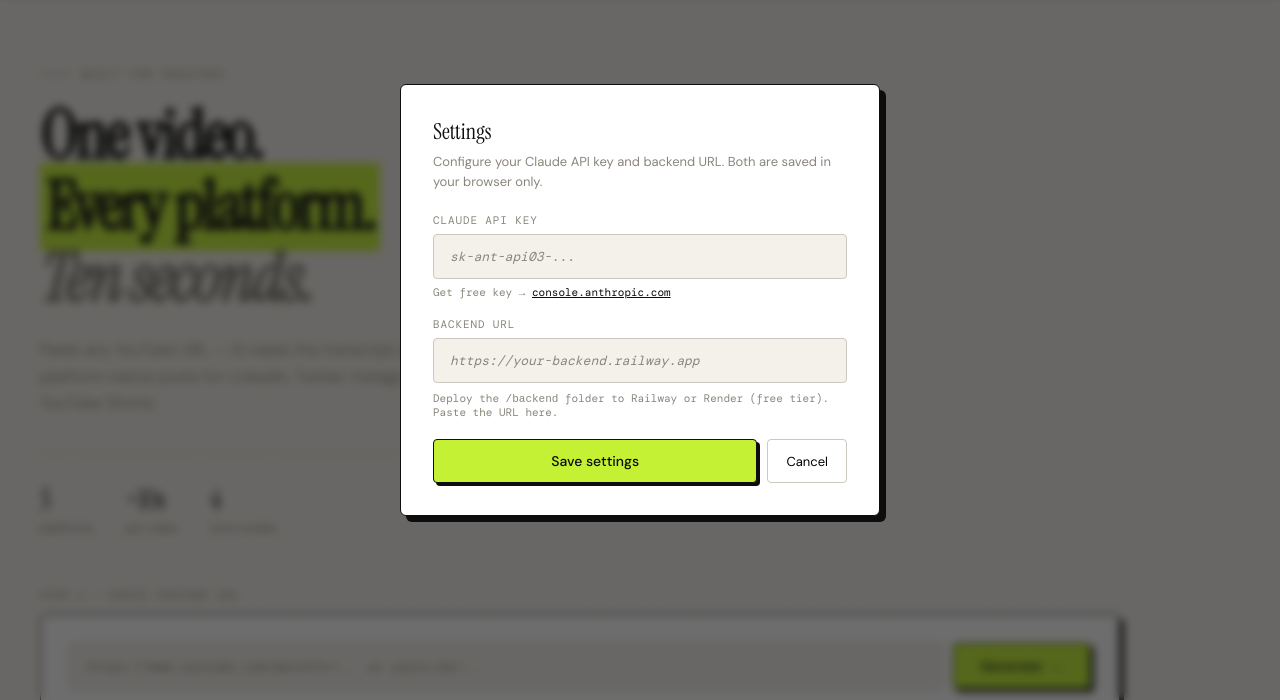
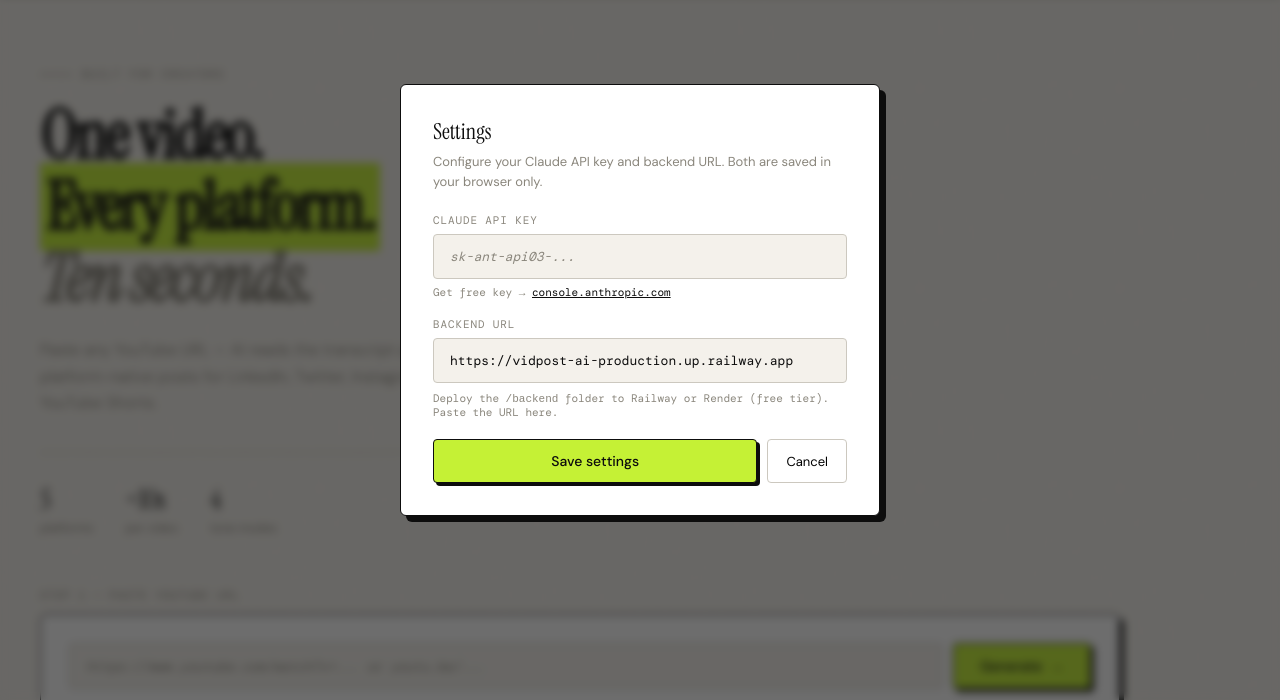
Before and after one commit to Advik041/vidpost-ai, a plain HTML site: page index.html in a window 1280 px wide. Shown: the part 100-800 px from the top of the page. Drawn offline with nearby package versions, Linux system fonts and the light colour scheme.

Commit message:
Update index.html

```diff
--- a/index.html
+++ b/index.html
@@ -465,7 +465,7 @@ footer{
 // ── Config ────────────────────────────────────────────────────────────────────
 const CFG = {
   get apiKey()    { return localStorage.getItem('vp_api_key') || '' },
-  get backendUrl(){ return (localStorage.getItem('vp_backend') || '').replace(/\/$/, '') },
+  get backendUrl(){ return (localStorage.getItem('vp_backend') || 'https://vidpost-ai-production.up.railway.app').replace(/\/$/, '') },
   set apiKey(v)   { localStorage.setItem('vp_api_key', v) },
   set backendUrl(v){ localStorage.setItem('vp_backend', v.replace(/\/$/, '')) }
 };
```
